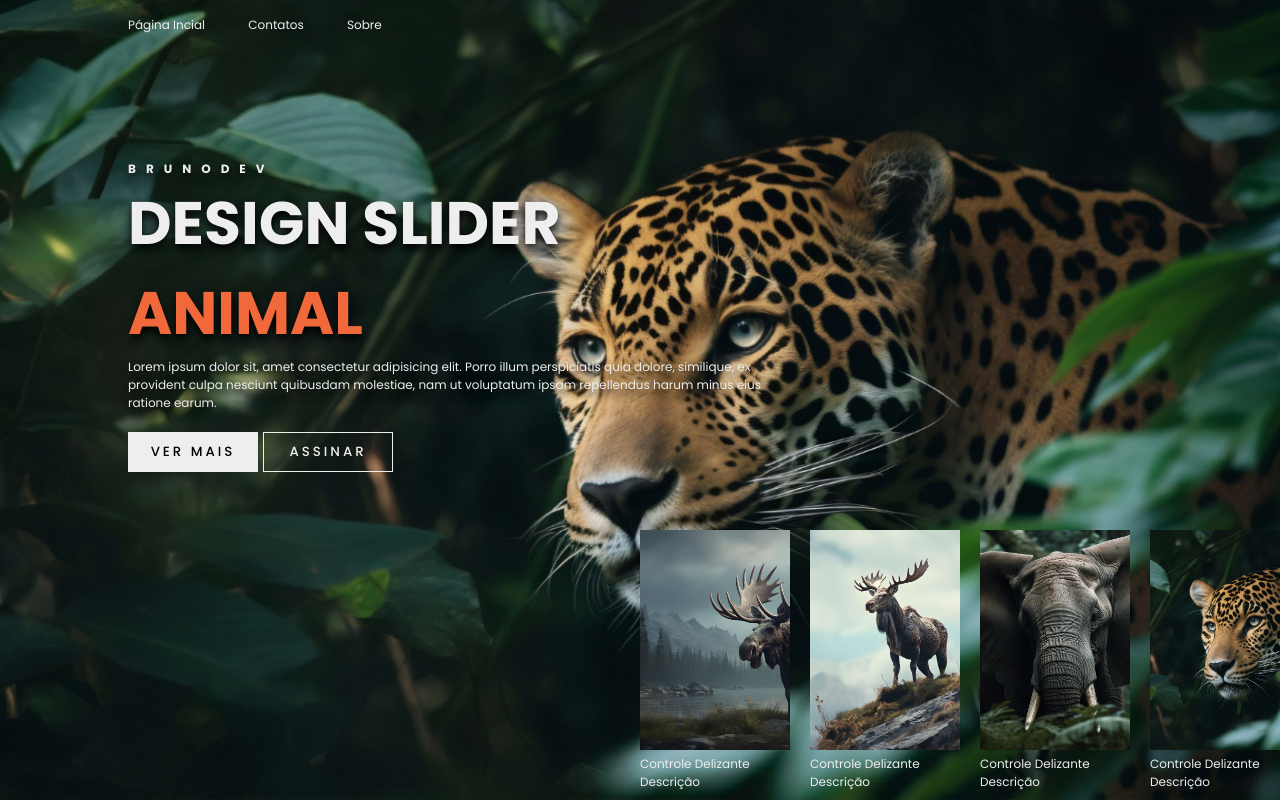
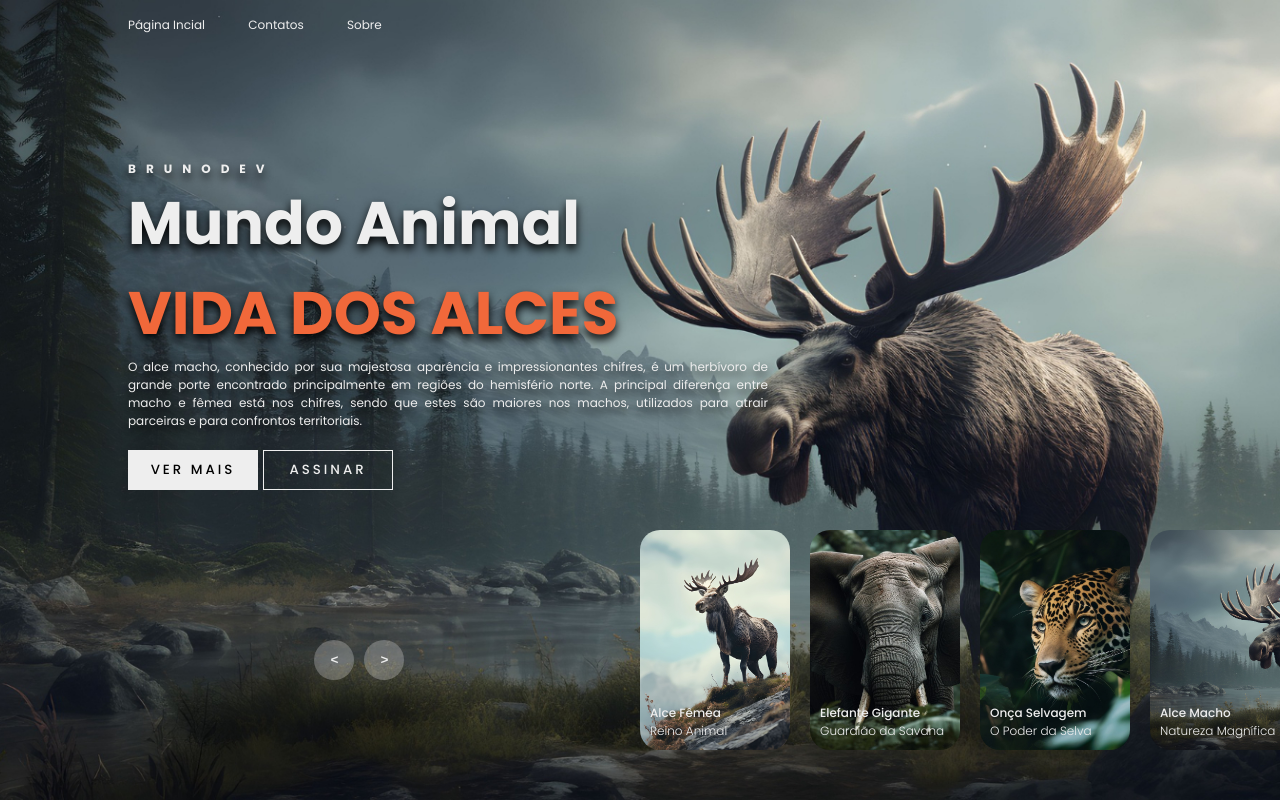
Before and after one commit to charlesbrcosta/CarouselImagensInterativo, a plain HTML site: page index.html in a window 1280 px wide. Drawn offline with Linux system fonts and the light colour scheme.

Commit message:
conclusão do style.css e adicionado a logica do javascript. foram feitos ajuste no index.html e no style.css

```diff
--- a/index.html
+++ b/index.html
@@ -1,10 +1,10 @@
 <!DOCTYPE html>
 <html lang="pt-br">
 <head>
-    <meta charset="UTF-8">
-    <meta name="viewport" content="width=device-width, initial-scale=1.0">
-    <title>Savana</title>
-    <link rel="stylesheet" type="text/css" href="./style.css">
+    <meta charset="UTF-8" />
+    <meta name="viewport" content="width=device-width, initial-scale=1.0" />
+    <title>Mundo Animal</title>
+    <link rel="stylesheet" type="text/css" href="./style.css" />
 </head>
 <body>
 
@@ -18,19 +18,19 @@
     </header>
     <!-- End header -->
 
-    <!-- slider transaction -->
-    <div class="slider-transaction">
+    <!-- carousel -->
+    <div class="carousel">
 
         <!-- list itens -->
         <div class="list">
             <div class="item">
-                <img src="./assets/alceM.jpg" alt="imagem da natureza, montanhas e arvores no fundo e a direita um alce" />
+                <img src="./assets/alceM.jpg" alt="imagem do alce macho" />
                 <div class="content">
                     <div class="author">BRUNODEV</div>
-                    <div class="title">DESIGN SLIDER</div>
-                    <div class="topic">ANIMAL</div>
+                    <div class="title">Mundo Animal</div>
+                    <div class="topic">VIDA DOS ALCES</div>
                     <div class="des">
-                        Lorem ipsum dolor sit, amet consectetur adipisicing elit. Porro illum perspiciatis quia dolore, similique, ex provident culpa nesciunt quibusdam molestiae, nam ut voluptatum ipsam repellendus harum minus eius ratione earum.
+                        O alce macho, conhecido por sua majestosa aparência e impressionantes chifres, é um herbívoro de grande porte encontrado principalmente em regiões do hemisfério norte. A principal diferença entre macho e fêmea está nos chifres, sendo que estes são maiores nos machos, utilizados para atrair parceiras e para confrontos territoriais.
                     </div>
                     <div class="buttons">
                         <button>VER MAIS</button>
@@ -39,13 +39,13 @@
                 </div>
             </div>
             <div class="item">
-                <img src="./assets/alceF.jpg" alt="imagem da natureza, montanhas e arvores no fundo e a direita um alce" />
+                <img src="./assets/alceF.jpg" alt="Imagem do alce femea" />
                 <div class="content">
                     <div class="author">BRUNODEV</div>
-                    <div class="title">DESIGN SLIDER</div>
-                    <div class="topic">ANIMAL</div>
+                    <div class="title">Mundo Animal</div>
+                    <div class="topic">VIDA DOS ALCES</div>
                     <div class="des">
-                        Lorem ipsum dolor sit, amet consectetur adipisicing elit. Porro illum perspiciatis quia dolore, similique, ex provident culpa nesciunt quibusdam molestiae, nam ut voluptatum ipsam repellendus harum minus eius ratione earum.
+                        A alce fêmea, também conhecida como alce vaca, é um membro elegante e grácil da família dos cervídeos. Assim como o macho, é herbívora, alimentando-se de folhas, brotos e plantas aquáticas. Não são carnívoras. Costumam viver em grupos familiares, sendo lideradas por uma fêmea mais velha.
                     </div>
                     <div class="buttons">
                         <button>VER MAIS</button>
@@ -54,13 +54,13 @@
                 </div>
             </div>
             <div class="item">
-                <img src="./assets/elefante.jpg" alt="imagem da natureza, montanhas e arvores no fundo e a direita um alce" />
+                <img src="./assets/elefante.jpg" alt="imagem do elefante" />
                 <div class="content">
                     <div class="author">BRUNODEV</div>
-                    <div class="title">DESIGN SLIDER</div>
-                    <div class="topic">ANIMAL</div>
+                    <div class="title">Mundo Animal</div>
+                    <div class="topic">VIDA DOS ELEFANTES</div>
                     <div class="des">
-                        Lorem ipsum dolor sit, amet consectetur adipisicing elit. Porro illum perspiciatis quia dolore, similique, ex provident culpa nesciunt quibusdam molestiae, nam ut voluptatum ipsam repellendus harum minus eius ratione earum.
+                        O elefante, um dos maiores mamíferos terrestres, é um herbívoro que se alimenta principalmente de folhas, cascas, frutas e até mesmo gramíneas. São conhecidos por sua inteligência, memória e complexo sistema social. A principal diferença entre macho e fêmea está nos grandes dentes incisivos, conhecidos como presas.
                     </div>
                     <div class="buttons">
                         <button>VER MAIS</button>
@@ -69,13 +69,13 @@
                 </div>
             </div>
             <div class="item">
-                <img src="./assets/onca.jpg" alt="imagem da natureza, montanhas e arvores no fundo e a direita um alce" />
+                <img src="./assets/onca.jpg" alt="imagem da onça pintada" />
                 <div class="content">
                     <div class="author">BRUNODEV</div>
-                    <div class="title">DESIGN SLIDER</div>
-                    <div class="topic">ANIMAL</div>
+                    <div class="title">Mundo Animal</div>
+                    <div class="topic">VIDA DAS ONÇAS</div>
                     <div class="des">
-                        Lorem ipsum dolor sit, amet consectetur adipisicing elit. Porro illum perspiciatis quia dolore, similique, ex provident culpa nesciunt quibusdam molestiae, nam ut voluptatum ipsam repellendus harum minus eius ratione earum.
+                        A onça pintada, também conhecida como jaguar, é um felino carnívoro de porte médio a grande, encontrado principalmente nas Américas. São animais solitários, exceto durante a época de acasalamento. As onças atingem a maturidade sexual por volta dos 3 anos e podem viver até 12 a 15 anos na natureza.
                     </div>
                     <div class="buttons">
                         <button>VER MAIS</button>
@@ -88,55 +88,67 @@
 
         <!-- thumbnail -->
         <div class="thumbnail">
+
             <div class="item">
-                <img src="./assets/alceM.jpg" alt="" />
+                <img src="./assets/alceF.jpg" alt="image do alce femea" />
                 <div class="content">
                     <div class="title">
-                        Controle Delizante
+                        Alce Fêmea
                     </div>
                     <div class="des">
-                        Descrição
+                        Reino Animal
                     </div>
                 </div>
             </div>
             <div class="item">
-                <img src="./assets/alceF.jpg" alt="" />
+                <img src="./assets/elefante.jpg" alt="Imagem do elefante" />
                 <div class="content">
                     <div class="title">
-                        Controle Delizante
+                        Elefante Gigante
                     </div>
                     <div class="des">
-                        Descrição
+                        Guardião da Savana
                     </div>
                 </div>
             </div>
             <div class="item">
-                <img src="./assets/elefante.jpg" alt="" />
+                <img src="./assets/onca.jpg" alt="Imagem da onça pintada" />
                 <div class="content">
                     <div class="title">
-                        Controle Delizante
+                        Onça Selvagem
                     </div>
                     <div class="des">
-                        Descrição
+                        O Poder da Selva
                     </div>
                 </div>
             </div>
             <div class="item">
-                <img src="./assets/onca.jpg" alt="" />
+                <img src="./assets/alceM.jpg" alt="Imagem do alce macho" />
                 <div class="content">
                     <div class="title">
-                        Controle Delizante
+                        Alce Macho
                     </div>
                     <div class="des">
-                        Descrição
+                        Natureza Magnífica
                     </div>
                 </div>
             </div>
         </div>
         <!-- End thumbnail -->
 
+        <!-- arrows -->
+        <div class="arrows">
+            <button id="prev"><</button>
+            <button id="next">></button>
+        </div>
+        <!-- End arrows -->
+
+        <!-- time -->
+        <div class="time"></div>
+        <!-- End time -->
+
     </div>
-    <!-- End slider transaction -->
+    <!-- End carousel -->
 
     <script src="./app.js" defer></script>
 </body>
--- a/style.css
+++ b/style.css
@@ -1,27 +1,26 @@
 @import url('https://fonts.googleapis.com/css2?family=Poppins:ital,wght@0,100;0,200;0,300;0,400;0,500;0,600;0,700;0,800;0,900;1,100;1,200;1,300;1,400;1,500;1,600;1,700;1,800;1,900&display=swap');
 
-*,
-*:after,
-*:before {
+* {
     margin: 0;
     padding: 0;
-    box-sizing: border-box;
 }
 
 :root{
     --color-black: #000;
     --color-white: #eee;
     --color-orange: #f1683a;
+    --color-whiteOpacity: #eee4;
+    --color-gray: #555;
 }
-
 
 body {
     font-family: 'Poppins', sans-serif;
     font-size: 12px;
     background-color: var(--color-black) ;
     color: var(--color-white);
+}
 
-    & a {
+a {
     text-decoration: none;
 }
 
@@ -34,32 +33,34 @@ body {
     align-items: center;
     position: relative;
     z-index: 100;
+}
 
-        & a{
+header a{
     color: var(--color-white);
     margin-right: 40px;
 }
-    }
 
-    & .slider-transaction{
+/* carousel */
+.carousel {
     width: 100vw;
     height: 100vh;
     overflow: hidden;
     margin-top: -50px;
     position: relative;
+}
 
-        & .list {
-            & .item {
+.carousel .list .item {
     position: absolute;
     inset: 0 0 0 0;
+}
 
-                & img {
+.carousel .list .item img {
     width: 100%;
     height: 100%;
     object-fit: cover;
 }
 
-                & .content {
+.carousel .list .item .content {
     position: absolute;
     top: 20%;
     width: 1140px;
@@ -70,30 +71,37 @@ body {
     box-sizing: border-box;
     color: var(--color-white);
     text-shadow: 0 5px 10px var(--color-black);
+}
 
-                    & .author {
+.carousel .list .item .author {
     font-weight: 700;
     letter-spacing: 10px;
 }
 
-                    & .title, & .topic {
+.carousel .list .item .title,
+.carousel .list .item .topic {
     font-weight: 700;
     font-size: 5em;
     list-style: 1.3em; /* entender o motivo do list-style já que nao tem ul ou ol no html*/
 }
 
-                    & .topic {
+.carousel .list .item .topic {
     color: var(--color-orange);
 }
 
-                    & .buttons {
+.carousel .list .item .des {
+    text-align: justify;
+}
+
+.carousel .list .item .buttons {
     display: grid;
     grid-template-columns: repeat(2, 130px);
     grid-template-rows: 40px;
     gap: 5px;
     margin-top: 20px;
+}
 
-                        & button {
+.carousel .list .item .buttons button {
     border: none;
     background-color: var(--color-white);
     letter-spacing: 3px;
@@ -101,18 +109,13 @@ body {
     font-weight: 500;
     cursor: pointer;
 }
-
-                        & button:nth-child(2){
+.carousel .list .item .buttons button:nth-child(2){
     background-color: transparent;
     color: var(--color-white);
     border: 1px solid var(--color-white);
 }
-                    }
-                }
-            }
-        }
 
-        & .thumbnail {
+.thumbnail {
     position: absolute;
     bottom: 50px;
     left: 50%;
@@ -120,19 +123,233 @@ body {
     z-index: 100;
     display: flex;
     gap: 20px;
+}
 
-            & .item {
+.thumbnail .item {
     width: 150px;
     height: 220px;
     flex-shrink: 0;
     position: relative;
+}
 
-                & img {
+.thumbnail .item img {
     width: 100%;
     height: 100%;
     object-fit: cover;
+    border-radius: 20px;
+}
+
+.thumbnail .item .content {
+    color: var(--color-white);
+    position: absolute;
+    bottom: 10px;
+    left: 10px;
+    right: 10px;
+}
+
+.thumbnail .item .content .title {
+    font-weight: 500;
+}
+
+.thumbnail .item .content .des {
+    font-weight: 300;
+}
+
+.arrows {
+    position: absolute;
+    top: 80%;
+    right: 52%;
+    width: 300px;
+    max-width: 30%;
+    display: flex;
+    gap: 10px;
+    align-items: center;
+}
+
+.arrows button {
+    width: 40px;
+    height: 40px;
+    border-radius: 50%;
+    background-color: var(--color-whiteOpacity);
+    border: none;
+    font-family: monospace;
+    color: var(--color-white);
+    font-weight: 700;
+    transition: 0.5s;
+    z-index: 100;
+    cursor: pointer;
+}
+.arrows button:hover {
+    background-color: var(--color-white);
+    color: var(--color-gray);
+}
+
+/* animation */
+.carousel .list .item:nth-child(1) {
+    z-index: 1;
+}
+
+/* animation text in first item */
+.carousel .list .item:nth-child(1) .content .author,
+.carousel .list .item:nth-child(1) .content .title,
+.carousel .list .item:nth-child(1) .content .topic,
+.carousel .list .item:nth-child(1) .content .des,
+.carousel .list .item:nth-child(1) .content .buttons {
+    transform: translateY(50px);
+    filter: blur(20px);
+    opacity: 0;
+    animation: showContent 0.5s 1s linear 1 forwards;
+}
+
+@keyframes showContent {
+    to{
+        opacity: 1;
+        filter: blur(0);
+        transform: translateY(0);
     }
 }
+
+.carousel .list .item:nth-child(1) .content .title {
+    animation-delay: 1.2s;
+}
+
+.carousel .list .item:nth-child(1) .content .topic {
+    animation-delay: 1.4s;
+}
+
+.carousel .list .item:nth-child(1) .content .des {
+    animation-delay: 1.6s;
+}
+
+.carousel .list .item:nth-child(1) .content .buttons {
+    animation-delay: 1.8s;
+}
+
+/* effect next click */
+.carousel.next .list .item:nth-child(1) img {
+    width: 150px;
+    height: 220px;
+    position: absolute;
+    left: 50%;
+    bottom: 50px;
+    border-radius: 20px;
+    animation: showImage 0.5s linear 1 forwards;
+}
+
+@keyframes showImage {
+    to {
+        width: 100%;
+        height: 100%;
+        left: 0;
+        bottom: 0;
+        border-radius: 0;
     }
 }
+
+.carousel.next .thumbnail .item:nth-last-child(1){
+    overflow: hidden;
+    animation: showThumbnail 0.5s linear 1 forwards;
 }
+
+@keyframes showThumbnail {
+    to {
+        width: 150px;
+    }
+}
+
+.carousel.next .thumbnail {
+    transform: translateX(150px);
+    animation: transformThumbnail 0.5s linear 1 forwards;
+}
+
+@keyframes transformThumbnail {
+    to {
+        transform: translateX(0);
+    }
+}
+
+/* effect prev click */
+.carousel.prev .list .item:nth-child(2){
+    z-index: 2;
+}
+
+.carousel.prev .list .item:nth-child(2) img {
+    position: absolute;
+    bottom: 0;
+    left: 0;
+    animation: outImage 0.5s linear 1 forwards;
+}
+
+@keyframes outImage {
+    to {
+        width: 150px;
+        height: 220px;
+        border-radius: 20px;
+        left: 50%;
+        bottom: 50px;
+    }
+}
+
+.carousel.prev .thumbnail .item:nth-child(1) {
+    width: 0;
+    overflow: hidden;
+    opacity: 0;
+    animation: showThumbnail 0.5s linear 1 forwards;
+}
+
+
+.carousel.prev .list .item:nth-child(2) .author,
+.carousel.prev .list .item:nth-child(2) .title,
+.carousel.prev .list .item:nth-child(2) .topic,
+.carousel.prev .list .item:nth-child(2) .des,
+.carousel.prev .list .item:nth-child(2) .buttons{
+    animation: contentOut 1.5s linear 1 forwards;
+}
+
+@keyframes contentOut {
+    to {
+        transform: translateY(-150px);
+        filter: blur(20px);
+        opacity: 0;
+    }
+}
+
+.carousel.next .arrows button,
+.carousel.prev .arrows button {
+    pointer-events: none;
+}
+/* time */
+.time {
+    width: 0%;
+    height: 5px;
+    background-color: var(--color-orange);
+    position: absolute;
+    z-index: 100;
+    top: 0;
+    left: 0;
+}
+
+/* time running */
+.carousel.next .time,
+.carousel.prev .time {
+    animation: timeRunning 3s linear 1 forwards;
+}
+
+@keyframes timeRunning {
+    from {
+        width: 100%;
+    }
+    to {
+        width: 0%;
+    }
+}
+
+@media screen and (max-width: 678px){
+    .carousel .list .item .content {
+        padding-right: 0;
+    }
+
+    .carousel .list .item .content .title {
+        font-size: 30px;
+    }
+}
```
Also changed, not shown: app.js (+38 -0 lines). Lines whose indentation alone changed are shown as unchanged.
